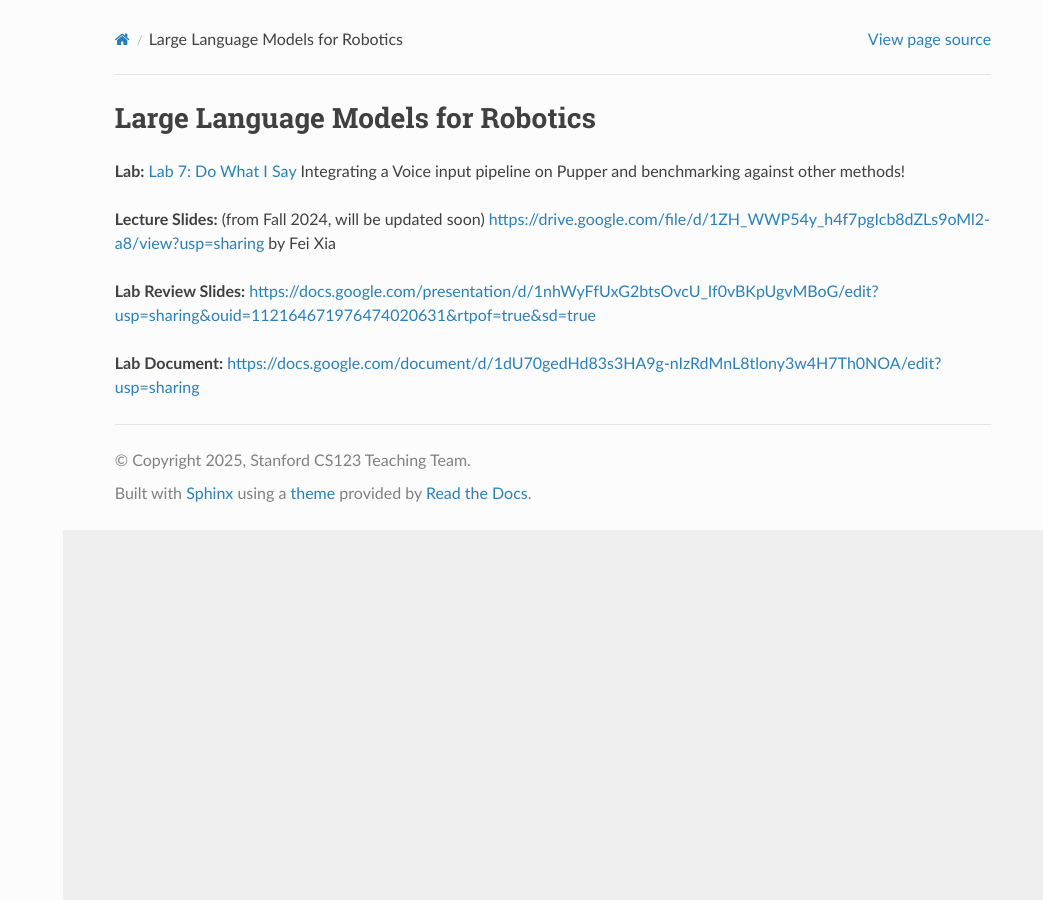
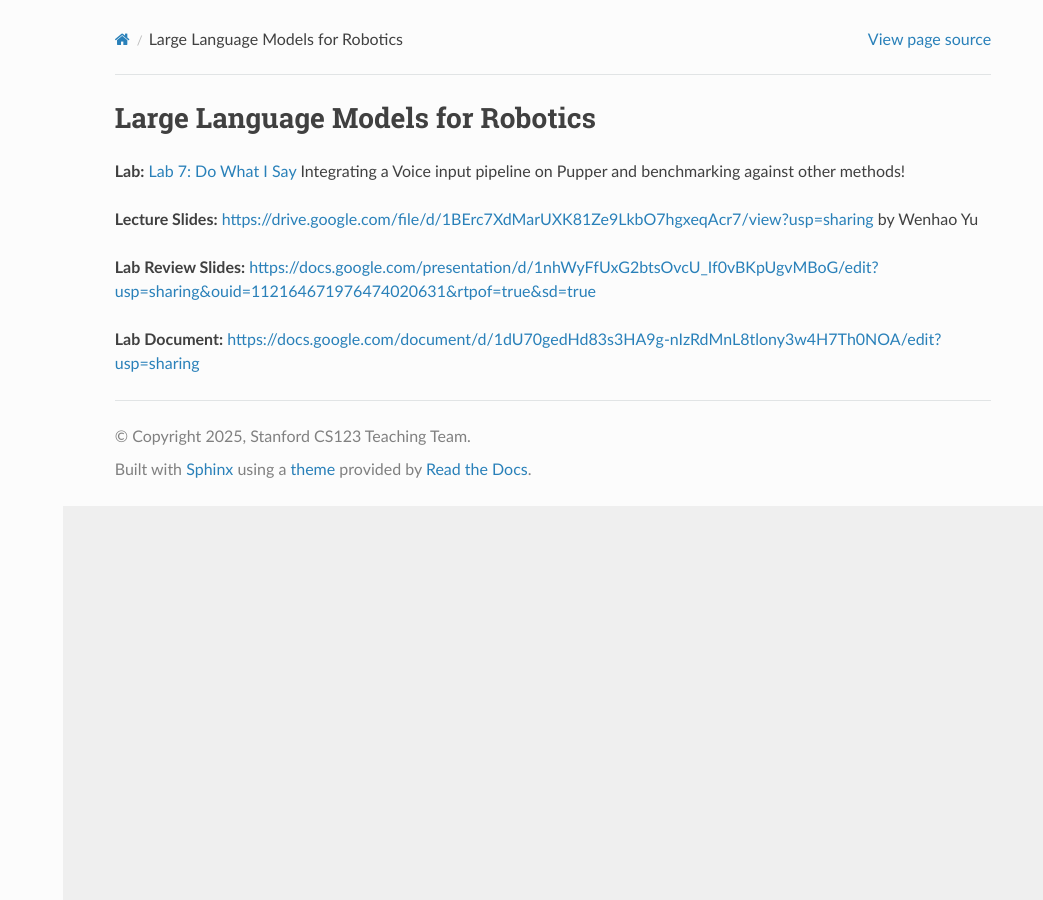
Before and after one commit to cs123-stanford/cs123-stanford, a Sphinx documentation site: the page built from docs/schedule/lectures/spring-25/lec-7.rst, in a window 1280 px wide. Shown: the whole page, without its empty margins (237-1280 px from the left). Built offline with Sphinx 7.4.7 and the Read the Docs theme 3.1.0, drawn with Linux system fonts in a browser that asks for light colours.

Commit message:
Update lec-7.rst

```diff
--- a/docs/schedule/lectures/spring-25/lec-7.rst
+++ b/docs/schedule/lectures/spring-25/lec-7.rst
@@ -3,7 +3,7 @@
 
 **Lab:** :doc:`../../labs/spring-25/lab-7` Integrating a Voice input pipeline on Pupper and benchmarking against other methods!
 
-**Lecture Slides:** (from Fall 2024, will be updated soon) https://drive.google.com/file/d/1ZH_WWP54y_h4f7pgIcb8dZLs9oMl2-a8/view?usp=sharing by Fei Xia
+**Lecture Slides:** https://drive.google.com/file/d/1BErc7XdMarUXK81Ze9LkbO7hgxeqAcr7/view?usp=sharing by Wenhao Yu
 
 **Lab Review Slides:** https://docs.google.com/presentation/d/1nhWyFfUxG2btsOvcU_If0vBKpUgvMBoG/edit?usp=sharing&ouid=112164671976474020631&rtpof=true&sd=true
 
```
